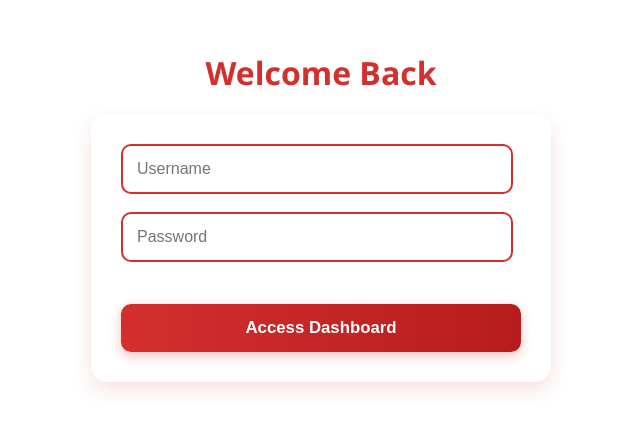
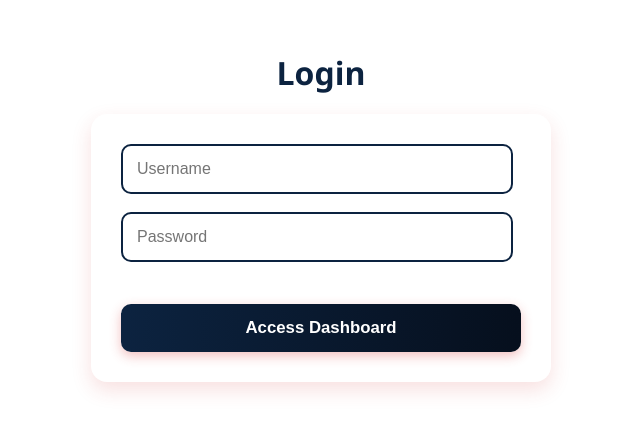
Before and after one commit to krupali09/pharma, a plain HTML site: page login.html in a window 1280 px wide. Shown: the part 196-628 px from the top of the page, without its empty margins (319-959 px from the left). Drawn offline with Linux system fonts and the light colour scheme.

Commit message:
change color

```diff
--- a/login.html
+++ b/login.html
@@ -7,11 +7,11 @@
     <link rel="icon" href="medical-05_icon-icons.com_73942.ico" type="image/x-icon" />
     <meta name="viewport" content="width=device-width, initial-scale=1.0" />
     <style>
-        :root {
-            --primary: #d32f2f;
-            --primary-dark: #b71c1c;
-            --primary-light: #f8d7da;
-        }
+       :root {
+    --primary: #0C2340;         /* Deep Navy Blue (Base) */
+    --primary-dark: #060f1d;    /* Very dark shade */
+    --primary-light: #d3dbe5;   /* Soft tint for hover/focus effects */
+}
 
         body {
             margin: 0;
@@ -163,7 +163,7 @@
         </div>
     </div>
 
-    <h1>Welcome Back</h1>
+    <h1>Login</h1>
     <div class="loginContainer">
         <div class="login">
             <input type="text" id="username" placeholder="Username" autocomplete="off" />
```
